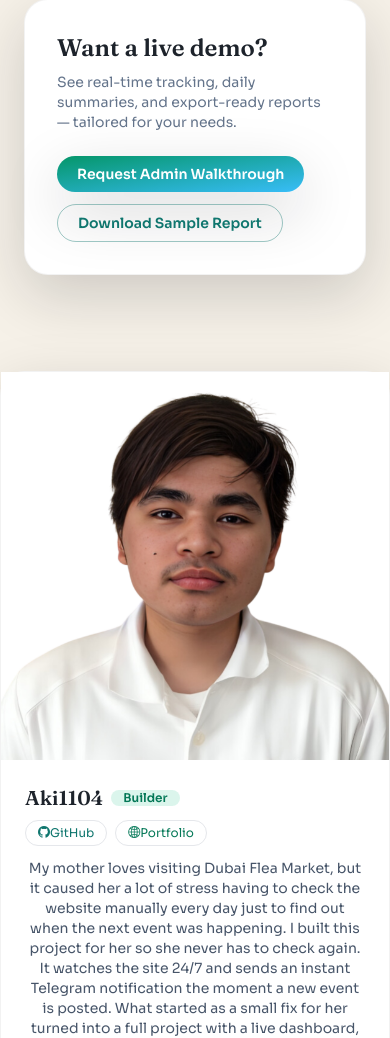
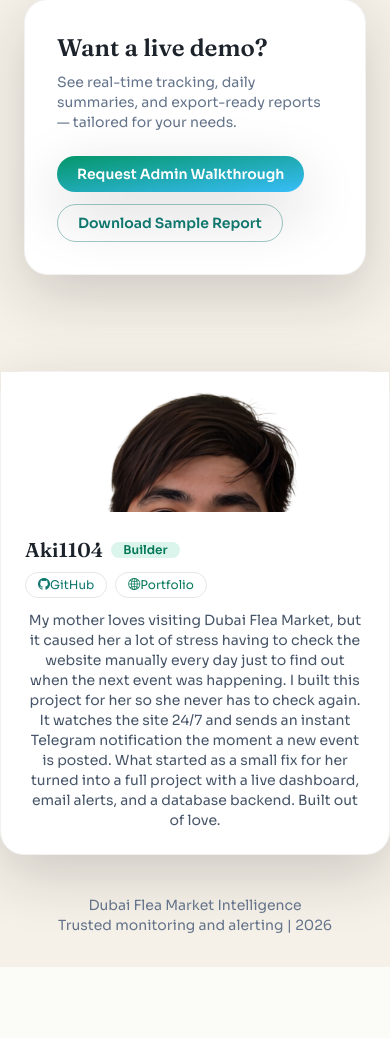
Before and after one commit to Aki1104/dubaifleamarket_scraping, a Flask app: page / in a window 390 px wide; the page is wider, and only the part inside the window is pictured. Shown: the part 5462-6500 px from the top of that part. After the commit the page ends 6429 px from the top of that part, so only its background shows below. Run offline with Flask 3, Linux system fonts and the light colour scheme; data comes from the database, SQL or seed files in the repository; data that the repository does not hold is empty.

Commit message:
fix: developer card uses real CSS media queries instead of missing Tailwind sm: classes

```diff
--- a/templates/index.html
+++ b/templates/index.html
@@ -387,24 +387,34 @@
 
     <footer class="py-8 text-center text-sm text-slate-500">
         <!-- Developer Section -->
-        <div class="mx-4 mb-10 overflow-hidden rounded-3xl border border-black/5 bg-white text-left shadow-glow sm:mx-auto sm:max-w-2xl dark:border-slate-700/40 dark:bg-slate-900/80">
-            <div class="grid grid-cols-1 sm:grid-cols-[10rem_1fr]">
+        <style>
+            .dev-card { max-width: 42rem; margin: 0 auto 2.5rem; }
+            .dev-grid { display: grid; grid-template-columns: 1fr; }
+            .dev-photo { position: relative; height: 140px; overflow: hidden; }
+            .dev-photo img { width: 100%; height: 100%; object-fit: cover; object-position: top; }
+            .dev-content { padding: 1.5rem; }
+            @media (min-width: 640px) {
+                .dev-grid { grid-template-columns: 11rem 1fr; }
+                .dev-photo { height: auto; min-height: 100%; }
+            }
+        </style>
+        <div class="dev-card overflow-hidden rounded-3xl border border-black/5 bg-white text-left shadow-glow dark:border-slate-700/40 dark:bg-slate-900/80">
+            <div class="dev-grid">
 
-                <!-- Photo panel — top banner on mobile, left column on sm+ -->
-                <div class="relative aspect-[3/1] bg-gradient-to-br from-emerald-600 to-sky-400 sm:aspect-auto sm:min-h-full">
+                <!-- Photo panel -->
+                <div class="dev-photo bg-gradient-to-br from-emerald-600 to-sky-400">
                     <img
                         src="{{ url_for('static', filename='assets/images/aki1104profile.png') }}"
                         alt="Aki1104"
-                        class="absolute inset-0 h-full w-full object-cover object-top"
-                        onerror="this.parentElement.classList.add('photo-fallback');"
+                        onerror="this.style.display='none'; document.getElementById('dev-initials').style.display='flex';"
                         id="dev-profile-img"
                     >
                     <!-- Fallback initials shown only if image fails -->
-                    <div class="absolute inset-0 hidden items-center justify-center text-4xl font-bold text-white" id="dev-initials">AK</div>
+                    <div style="display:none; position:absolute; inset:0; align-items:center; justify-content:center; font-size:2rem; font-weight:700; color:#fff;" id="dev-initials">AK</div>
                 </div>
 
                 <!-- Content panel -->
-                <div class="flex flex-col justify-center gap-3 p-6 sm:p-8">
+                <div class="dev-content flex flex-col justify-center gap-3">
                     <div>
                         <div class="flex flex-wrap items-center gap-2">
                             <span class="font-display text-xl font-semibold text-ink dark:text-slate-100">Aki1104</span>
```
